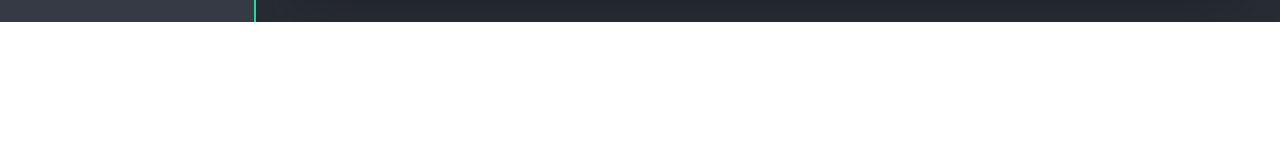
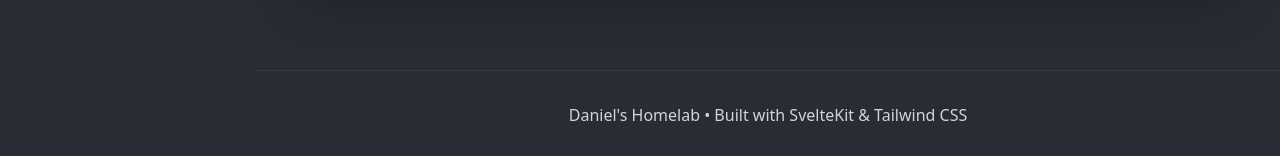
Before and after one commit to danielbooth-cloud/homelab, a SvelteKit app: page / in a window 1280 px wide. Shown: the part 1776-1932 px from the top of the page. Before the commit the page ends 1798 px from the top, so only its background shows below. Built offline with nearby package versions, Linux system fonts and the light colour scheme.

Commit message:
feat(theming): improved navigation

```diff
--- a/src/routes/+page.svelte
+++ b/src/routes/+page.svelte
@@ -23,7 +23,7 @@
 <div class="min-h-screen" style="background-color: var(--color-palette-dark);">
   <div class="flex">
     <!-- Sidebar -->
-    <div class="w-64 shadow-xl min-h-screen relative z-10 border-r-2 border-[var(--color-palette-emerald)]" style="background-color: var(--color-palette-faded-slate);">
+    <div class="w-64 shadow-xl fixed left-0 top-0 h-screen z-10 border-r-2 border-[var(--color-palette-faded-emerald)]" style="background-color: var(--color-palette-faded-slate);">
 
 
       <div class="p-6 border-r border-(--color-palette-faded-emerald) bg-(--color-palette-dark)">
@@ -70,7 +70,7 @@
     </div>
 
     <!-- Main Content -->
-    <div class="flex-1 p-8">
+    <div class="flex-1 p-8 ml-64">
       {#if activeSection === 'overview'}
         <OverviewSection />
       {:else if activeSection === 'architecture'}
@@ -84,4 +84,11 @@
       {/if}
     </div>
   </div>
+
+  <!-- Footer -->
+  <footer class="mt-12 pt-8 pb-8 border-t text-center ml-64" style="border-color: var(--color-palette-faded-slate);">
+    <p class="opacity-80" style="color: var(--color-palette-light);">
+      Daniel's Homelab • Built with SvelteKit & Tailwind CSS
+    </p>
+  </footer>
 </div>
```
